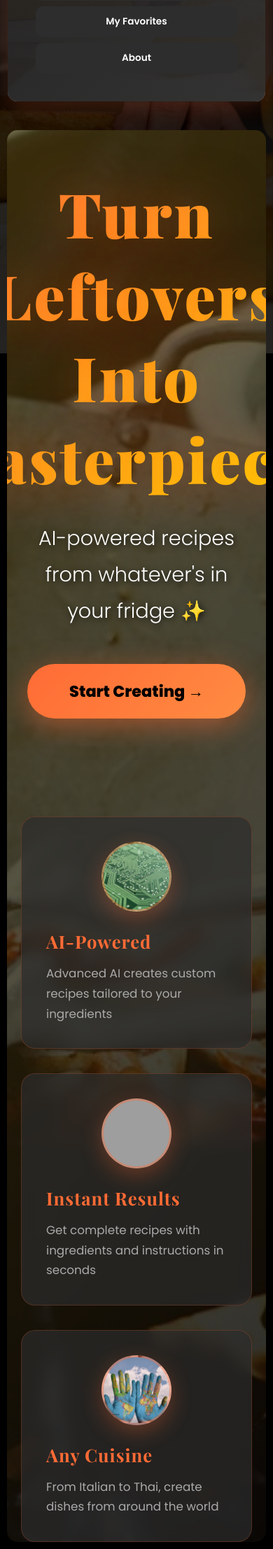
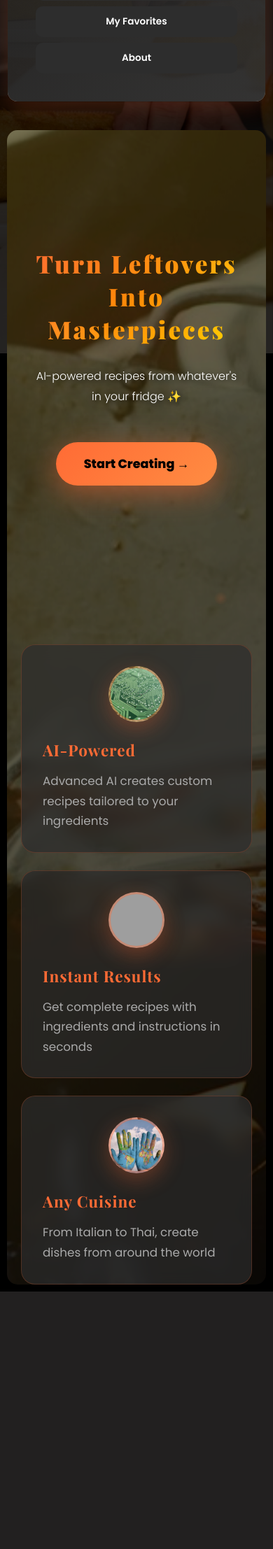
Before and after one commit to vxcoelho/BuildamealAI, a Flask app: page / in a window 390 px wide. Shown: the part 339-2553 px from the top of the page at 70% size. After the commit the page ends 2185 px from the top, so only its background shows below. Run offline with Flask 3, Linux system fonts and the light colour scheme; data comes from the database, SQL or seed files in the repository; grey boxes are pictures that could not be loaded.

Commit message:
Improve website appearance and layout on smaller screens
Add responsive design styles to various HTML templates (browse.html, generate.html, home.html, planner.html) to optimize display on mobile devices.

Replit-Commit-Author: Agent
Replit-Commit-Session-Id: 096b7f10-f7a4-4b89-9db5-8867b2841995
Replit-Commit-Checkpoint-Type: intermediate_checkpoint
Replit-Commit-Screenshot-Url: https://storage.googleapis.com/screenshot-production-us-central1/7da07af8-79f0-4207-8cc8-d16cdd608a01/096b7f10-f7a4-4b89-9db5-8867b2841995/DV7njBi

```diff
--- a/templates/home.html
+++ b/templates/home.html
@@ -299,6 +299,58 @@
         line-height: 1.7;
         font-size: 1.05rem;
     }
+
+    /* Mobile Responsiveness */
+    @media (max-width: 768px) {
+        .hero-title {
+            font-size: 3rem;
+            padding: 0 20px;
+        }
+
+        .hero-subtitle {
+            font-size: 1.2rem;
+            padding: 0 20px;
+        }
+
+        .cta-button {
+            font-size: 1.2rem;
+            padding: 20px 50px;
+        }
+
+        .features {
+            grid-template-columns: 1fr;
+            gap: 25px;
+            margin-top: 60px;
+        }
+
+        .feature {
+            padding: 30px;
+        }
+    }
+
+    @media (max-width: 480px) {
+        .hero-title {
+            font-size: 2.2rem;
+        }
+
+        .hero-subtitle {
+            font-size: 1rem;
+        }
+
+        .cta-button {
+            font-size: 1.1rem;
+            padding: 18px 40px;
+        }
+
+        .feature-title {
+            font-size: 1.4rem;
+        }
+
+        .feature-icon {
+            width: 80px;
+            height: 80px;
+        }
+    }
 </style>
 
 <!-- Static Image Background with Particles -->
```
Also changed, not shown: templates/browse.html (+45 -0 lines), templates/generate.html (+51 -0 lines), templates/planner.html (+55 -0 lines).
